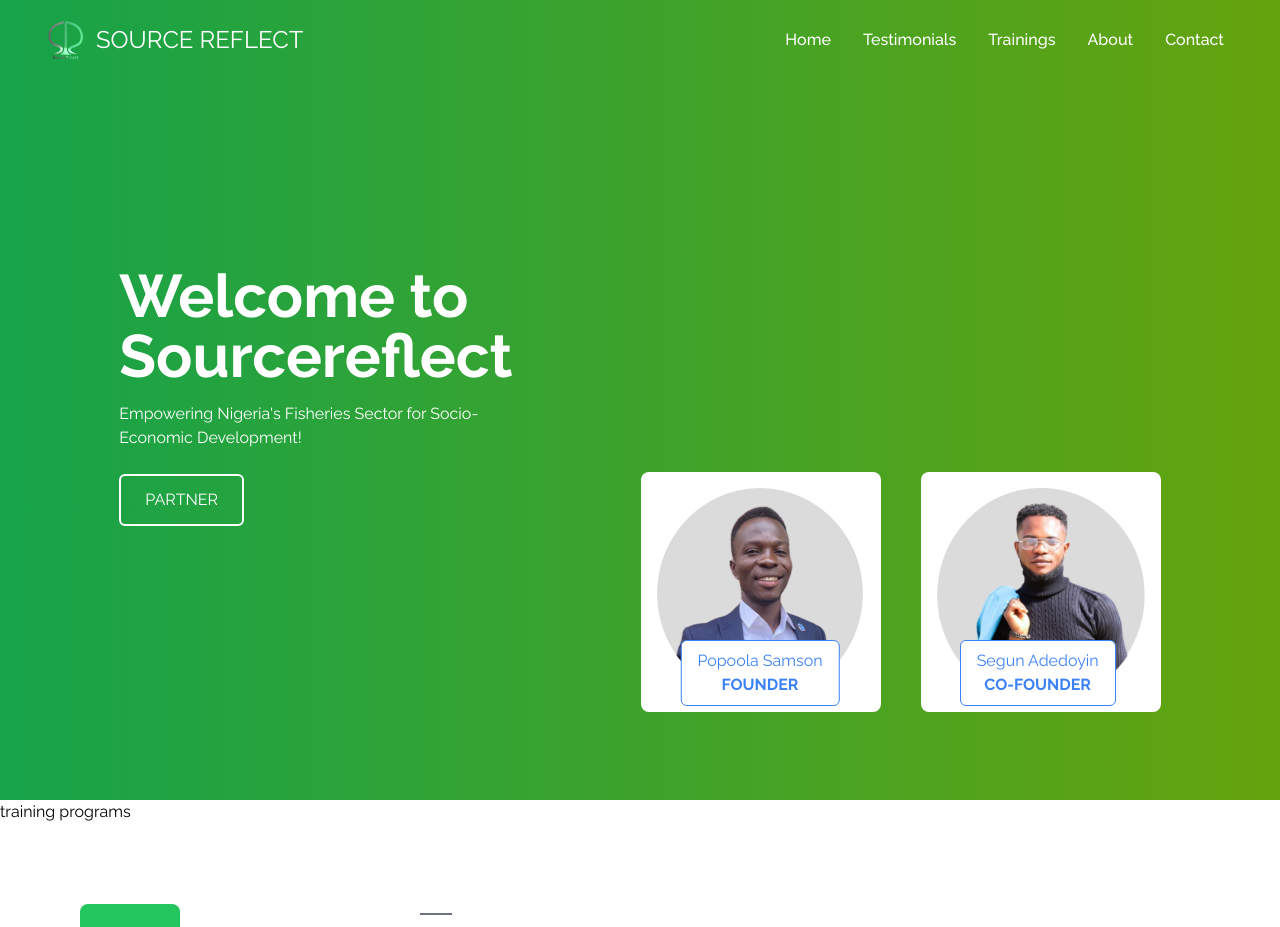
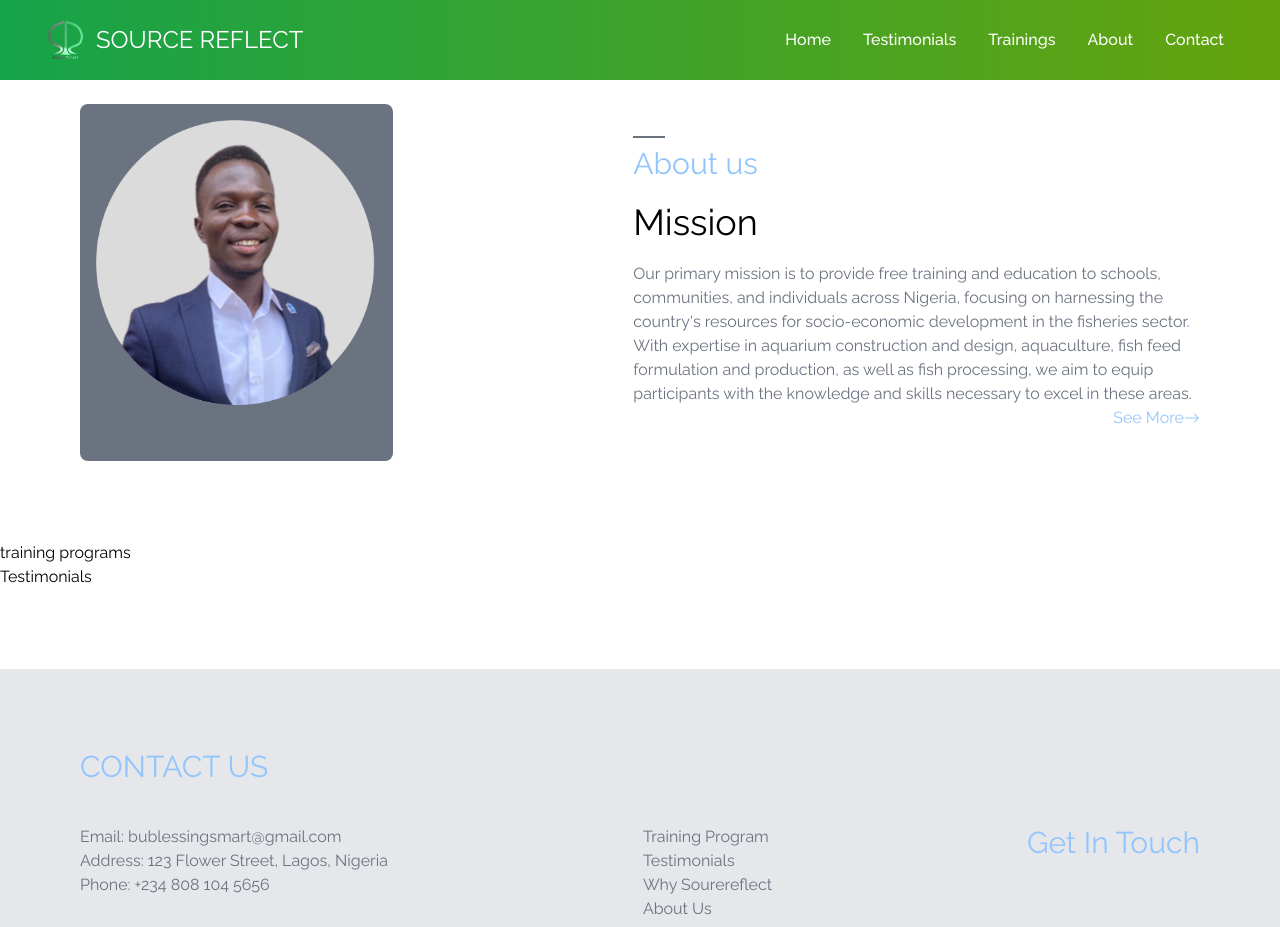
Before and after one commit to blessingsmart/sourcereflect1, a React (Create React App) app: page /AboutMain in a window 1280 px wide. Shown: the top 927 px of the page. Built offline with nearby package versions, Linux system fonts and the light colour scheme.

Commit message:
modified:   public/index.html 	modified:   src/App.js 	new file:   src/Pages/AboutMain.jsx 	modified:   src/components/About.jsx 	modified:   src/components/Contact.jsx 	modified:   src/components/Home.jsx

```diff
--- a/package.json
+++ b/package.json
@@ -9,6 +9,7 @@
     "react": "^18.2.0",
     "react-dom": "^18.2.0",
     "react-icons": "^4.10.1",
+    "react-router-dom": "^6.15.0",
     "react-scripts": "5.0.1",
     "react-scroll": "^1.8.9",
     "web-vitals": "^2.1.4"
--- a/public/index.html
+++ b/public/index.html
@@ -24,7 +24,7 @@
       work correctly both with client-side routing and a non-root public URL.
       Learn how to configure a non-root public URL by running `npm run build`.
     -->
-    <title>React App</title>
+    <title>Source Reflect</title>
   </head>
   <body>
     <noscript>You need to enable JavaScript to run this app.</noscript>
--- a/src/App.js
+++ b/src/App.js
@@ -1,23 +1,27 @@
 import { NavBar } from "./components/NavBar";
-import  Trainings  from "./components/Trainings";
-import { About } from "./components/About";
+import Trainings from "./components/Trainings";
+import { About } from "./components/about";
 import { Home } from "./components/Home";
-import { Contact } from "./components/Contact";
+import { AboutMain } from "./Pages/AboutMain";
+import { Contact } from "./components/contact";
 import { Testimonials } from "./components/Testimonials";
-
-
-
+import { BrowserRouter as Router, Route, Routes } from "react-router-dom";
 
 function App() {
   return (
-    <div>
-      <NavBar />
-      <Home/>
-      <Trainings/>
-      <About/>
-      <Contact/>
-      <Testimonials/>
-    </div>
+    <Router>
+      <div>
+        <NavBar />
+        <Routes>
+          <Route path="/" element={<Home />} exact />
+          <Route path="/AboutMain" element={<AboutMain />} />
+        </Routes>
+        <About />
+        <Trainings />
+        <Testimonials />
+        <Contact />
+      </div>
+    </Router>
   );
 }
 
--- /dev/null
+++ b/src/Pages/AboutMain.jsx
@@ -0,0 +1,10 @@
+import React from 'react'
+
+export const AboutMain = () => {
+  return (
+    <div>
+     <h1>about</h1>
+    </div>
+  )
+}
+export default AboutMain;
--- a/src/components/About.jsx
+++ b/src/components/About.jsx
@@ -1,10 +1,15 @@
 import React from 'react'
+import {BsArrowRight} from 'react-icons/bs'
+import { Link } from 'react-router-dom'
+import heroImage from "../assets/heroImage.png"
 
 export const About = () => {
   return (
     <div className='h-full bg-white '>
-      <div className='flex mx-auto m-20 gap-60 items-center justify-center'>
-      <div className='bg-green-500 ml-20 h-60 w-72 p-4 rounded-lg'></div>
+      <div className='flex m-20 gap-60 items-center justify-center'>
+        <div className='bg-gray-500 p-4 rounded-lg'>
+          <img src={heroImage} alt='Slideshow' className='mx-auto mb-10' />
+        </div>
       <div className='flex flex-col'>
         <div className='border-t-2 border-gray-500 w-8 p-1'></div>
         <div className='text-3xl text-blue-300 inline '>
@@ -14,6 +19,7 @@
           <h1 className='my-5 text-4xl'> Mission</h1>
           <p className=' text-gray-500'>Our primary mission is to provide free training and education to schools, communities, and individuals across Nigeria, focusing on harnessing the country's resources for socio-economic development in the fisheries sector. With expertise in aquarium construction and design, aquaculture, fish feed formulation and production, as well as fish processing, we aim to equip participants with the knowledge and skills necessary to excel in these areas.</p>
         </div>
+        <Link to="/" className='flex text-blue-300 cursor-pointer items-center justify-end'>See More <BsArrowRight/> </Link>
       </div>
       </div>
     </div>
--- a/src/components/Contact.jsx
+++ b/src/components/Contact.jsx
@@ -2,16 +2,26 @@
 
 export const Contact = () => {
   return (
-    <div className='bg-gray-200 mx-auto w-full'>
-      <div  className=' grid px-10 py-20'>
-            <div>
-              Contact
+    <div className='bg-gray-200 w-full'>
+      <div className='m-20'>
+            <div className='text-3xl text-blue-300 pt-20'>
+              <h1>CONTACT US</h1>
             </div>
-            <div className=' '>
-              Contact
-            </div>
-            <div className='  '>
-              Contact
+            <div  className=' flex justify-between text-gray-500 py-10'>
+                  <div>
+                    <p>Email: bublessingsmart@gmail.com</p>
+                    <p>Address: 123 Flower Street, Lagos, Nigeria</p>
+                    <p>Phone: +234 808 104 5656</p>
+                  </div>
+                  <div>
+                    <p>Training Program</p>
+                    <p>Testimonials</p>
+                    <p>Why Sourereflect</p>
+                    <p>About Us</p>
+                  </div>
+                  <div className='text-3xl text-blue-300'>
+                    <p>Get In Touch</p>
+                  </div>
             </div>
       </div>
     </div>
--- a/src/components/Home.jsx
+++ b/src/components/Home.jsx
@@ -1,5 +1,5 @@
 import React from 'react'
-import { Link } from "react-scroll";
+import { Link } from "react-router-dom";
 import heroImage from "../assets/heroImage.png"
 import heroImage1 from "../assets/heroImage1.png"
 
```
Also changed, not shown: 1 other file (tests, documents, lock files or other folders).
